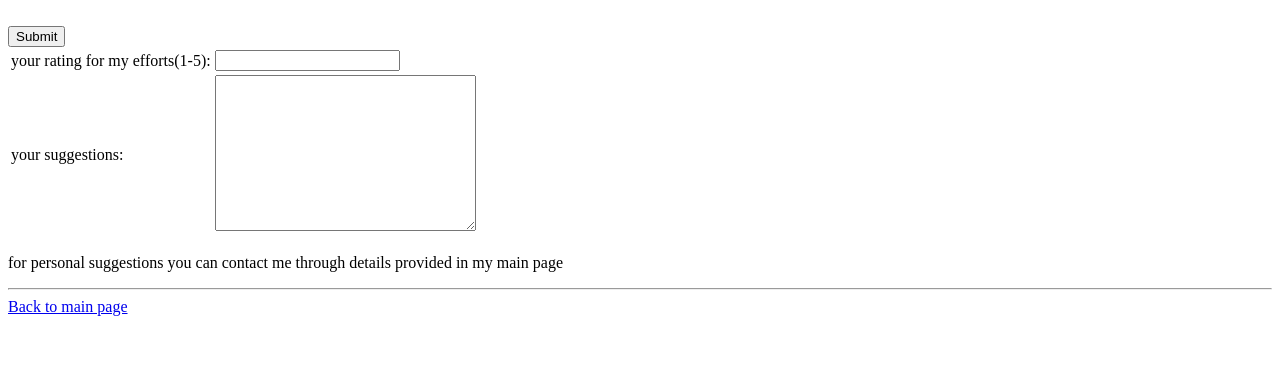
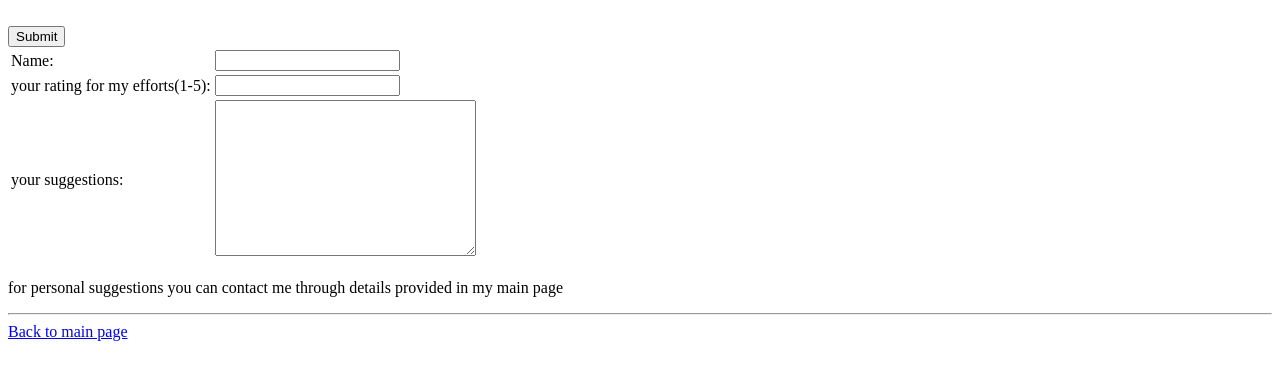
Before and after one commit to v97r117n/v97r117-s-webpage, a plain HTML site: page submit.html in a window 1280 px wide. Drawn offline with Linux system fonts and the light colour scheme.

Commit message:
Update submit.html

```diff
--- a/submit.html
+++ b/submit.html
@@ -8,6 +8,10 @@
 
 <body>
   <table>
+    <tr>
+      <td> <label> Name: </label> </td>
+      <td> <input type="text" name="name of feedbacker" value=""> </td>
+      </tr>
     <tr>
       <form action="mailto:varunreddy2288@gmail.com"  method="post" enctype="text/plain">
         <td> <label>your rating for my efforts(1-5):</label> </td>
```
